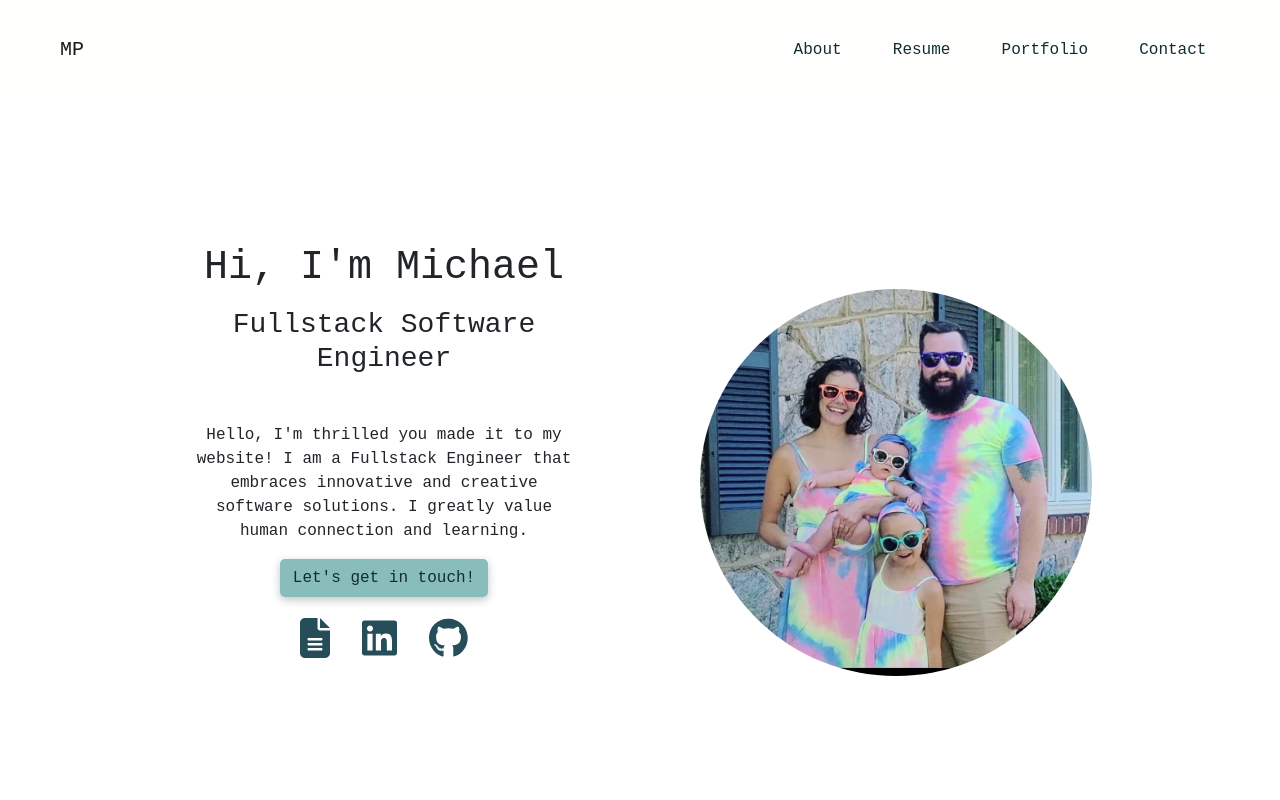
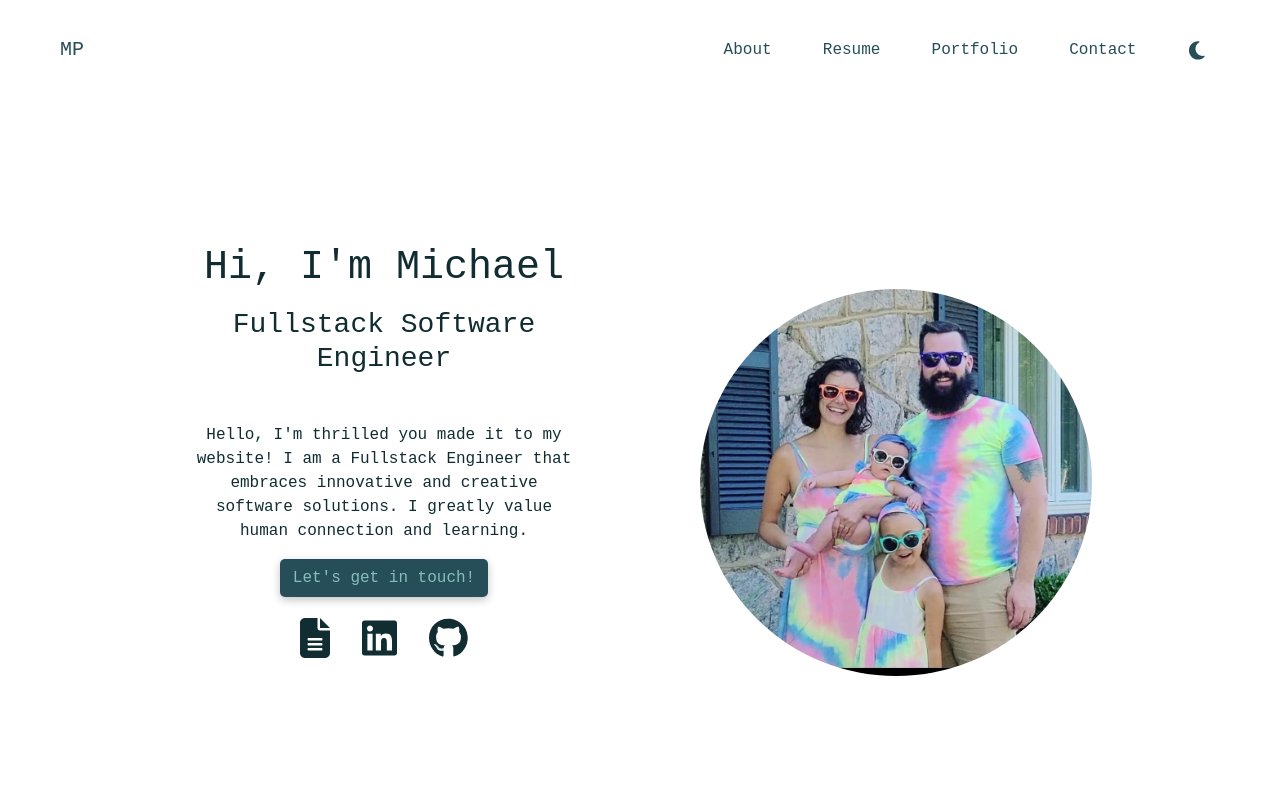
Before and after one commit to pagman77/personal-website, a Next.js app: page / in a window 1280 px wide. Shown: the top 800 px of the page. Built offline with nearby package versions, Linux system fonts and the light colour scheme.

Commit message:
update global styles and variables for continutiy, add themes, impliment dark mode and button

```diff
--- a/comps/Navbar.js
+++ b/comps/Navbar.js
@@ -1,6 +1,8 @@
 import Link from "next/link";
+import { FontAwesomeIcon } from '@fortawesome/react-fontawesome';
+import { faMoon, faSun } from "@fortawesome/free-solid-svg-icons";
 
-export default function Navbar() {
+export default function Navbar({ switchTheme, theme }) {
   return (
     <nav className="navbar navbar-light navbar-expand-lg static-top">
       <div className="nav-container container-fluid mx-5">
@@ -28,7 +30,8 @@ export default function Navbar() {
             role="button">Resume</a>
           <a href="#portfolio" className="nav-link">Portfolio</a>
           <a href="#contact" className="nav-link">Contact</a>
-
+          {theme === "light" && <FontAwesomeIcon className="dark-btn" role="button" onClick={switchTheme} icon={faMoon} />}
+          {theme === "dark" && <FontAwesomeIcon className="dark-btn" role="button" onClick={switchTheme} icon={faSun} />}
         </div>
       </div>
     </nav>
--- a/comps/ProjectCard.js
+++ b/comps/ProjectCard.js
@@ -28,8 +28,8 @@ export default function ProjectCard({ project }) {
     return projectIcons;
   }
   return (
-    <Card inverse outline color="dark" className="col-12 col-lg-5 m-5 p-3 project">
-      <CardHeader className="text-dark ">
+    <Card inverse outline className="col-12 col-lg-5 m-5 p-3 project">
+      <CardHeader>
         <CardTitle className='text-center card-title'>
           {project.title}
         </CardTitle>
@@ -39,7 +39,7 @@ export default function ProjectCard({ project }) {
         height={project.image.height}
         src={project.image.url}
         alt={project.title} />
-      <CardBody className="text-dark">
+      <CardBody>
         <CardText>
           <small>{project.description}</small>
         </CardText>
--- a/pages/index.js
+++ b/pages/index.js
@@ -1,5 +1,6 @@
 import Image from 'next/image';
 import Head from 'next/head';
+import { useState, useEffect } from 'react';
 
 import About from '../comps/About';
 import Contact from '../comps/Contact';
@@ -13,6 +14,18 @@ import { faLinkedin, faGithub } from '@fortawesome/free-brands-svg-icons';
 import { PROJECTS } from '../misc/projects';
 
 export default function Home() {
+
+  const [theme, setTheme] = useState("light");
+
+  function switchTheme() {
+    if (theme === "light") setTheme("dark");
+    if (theme === "dark") setTheme("light");
+  }
+
+  useEffect(function toggleTheme() {
+    document.documentElement.setAttribute('data-theme', theme);
+  }, [theme]);
+
   return (
     <>
       <Head>
@@ -20,7 +33,7 @@ export default function Home() {
         <meta name='description' content='Connecticut-based full-stack software engineer' />
         <meta name="keywords" content='software, engineer, developer, python, javascript, nextjs, react, express, node, sql, flask' />
       </Head>
-      <Navbar />
+      <Navbar switchTheme={switchTheme} theme={theme} />
       <div className='container-fluid home my-5'>
         <div className="row d-flex align-items-center justify-content-center p-3">
           <div className="col-sm-12 col-md-4 text-center mx-5 mb-5">
--- a/styles/globals.css
+++ b/styles/globals.css
@@ -1,35 +1,74 @@
 :root{
- --light-background: #ffffff;
- --light-text: #112D32;
- --light-hover: #254E58;
- --light-btn: #88BDBC;
- --light-outline: #112D32;
  --component-space: 10rem;
 }
+
+[data-theme="light"]{
+ --background: #ffffff;
+ --card-background: #f5f5f5;
+ --text: #112D32;
+ --btn: #254E58;
+ --btn-text: #88BDBC;
+ --hover: #88BDBC;
+}
+
+[data-theme="dark"] {
+ --background: #112D32;
+ --card-background: #254E58;
+ --text: #88BDBC;
+ --hover: #254E58;
+ --btn-text: #254E58;
+ --btn: #88BDBC;
+}
+
+
+/* GLOBAL */
 
 html,
 body {
  font-family: 'Inconsolata', monospace;
- background-color: var(--light-background);
+ background-color: var(--background);
+ color: var(--text);
 }
 i{
  font-size: 2rem;
  padding: .2rem;
- color: var(--light-hover)
+ color: var(--text)
 }
+
+
+/* NAVBAR  */
+
 .navbar{
  height: 100px;
- background-color: #fffffe;
+ background-color: var(--background);
  margin-bottom: 8rem;
 }
 
 #main-nav a{
- color: var(--light-text);
+ color: var(--btn);
  margin: 1.1rem;
 }
 
 #main-nav a:hover{
- color: var(--light-btn);
+ color: var(--hover);
+}
+
+.dark-btn{
+ color: var(--btn);
+ margin: 1.7rem;
+ font-size: 1.3rem;
+}
+
+.dark-btn:hover{
+ color: var(--hover);
+}
+
+.nav-container a{
+ color: var(--btn) !important;
+}
+
+.nav-container a:hover{
+ color: var(--hover) !important;
 }
 
 .headshot {
@@ -41,28 +80,30 @@ i{
 }
 
 .home a {
- color: var(--light-hover);
+ color: var(--text);
  font-size: 2.5rem;
  margin-left: 1rem;
  margin-right: 1rem;
 }
 
 .home a:hover {
- color: var(--light-btn);
+ color: var(--hover);
 }
 
 #contact-btn {
- color: var(--light-text);
- background-color: var(--light-btn);
+ color: var(--btn-text);
+ background-color: var(--btn);
  border-radius: 5px;
  font-size: 1rem;
  box-shadow: rgba(0, 0, 0, 0.24) 0px 3px 8px;
 }
 
 #contact-btn:hover {
- color: var(--light-btn);
- background-color: var(--light-hover);
+ color: var(--btn);
+ background-color: var(--btn-text);
 }
+
+/* ABOUT */
 
 .about{
  margin-bottom: var(--component-space);
@@ -71,23 +112,15 @@ i{
 }
 
 .about a {
- color: var(--light-btn);
+ color: var(--btn);
  text-decoration: none;
 }
 
 .about a:hover {
- color: var(--light-hover);
+ color: var(--hover);
 }
 
-/* .blog a {
- color: var(--light-text);
- font-size: 1.8rem;
- text-decoration: none;
-}
-
-.blog a:hover {
- color: var(--light-hover);
-} */
+/* PORTFOLIO */
 
 .portfolio{
  margin-bottom: var(--component-space);
@@ -95,15 +128,8 @@ i{
  scroll-margin-top: 6rem;
 }
 
-/* .project{
- width: 32rem;
- height: 38rem;
-} */
 
-.card-title{
- font-size: 1.6rem;
-}
-
+/* CONTACT */
 
 .contact{
  margin-top: var(--component-space);
@@ -111,8 +137,8 @@ i{
 }
 
 .contact-btn {
- color: var(--light-text);
- background-color: var(--light-btn);
+ color: var(--btn-text);
+ background-color: var(--btn);
  border-radius: 5px;
  font-size: 1.15rem;
  margin-top: 1.8rem;
@@ -120,19 +146,28 @@ i{
 }
 
 .contact-btn:hover {
- color: var(--light-btn);
- background-color: var(--light-hover);
+ color: var(--btn);
+ background-color: var(--hover);
 }
 
 .contact input,
 .contact select,
 .contact textarea {
  box-shadow: rgba(0, 0, 0, 0.35) 0px 5px 15px;
+ color: var(--text);
+ background-color: var(--card-background);
+}
+
+/* PROJECT */
+
+.project{
+ color: var(--text) !important;
+ background-color: var(--card-background);
 }
 
 .project-btn {
- background-color: var(--light-btn);
- color: var(--light-text);
+ background-color: var(--btn);
+ color: var(--text);
  border-radius: 5px;
  font-size: 1.15rem;
  margin-top: 1.8rem;
@@ -140,25 +175,32 @@ i{
 }
 
 .project-btn:hover {
- color: var(--light-text);
- background-color: var(--light-hover);
+ color: var(--btn);
+ background-color: var(--hover);
 }
 
 .project-btn a {
  text-decoration: none;
- color: var(--light-text);
+ color: var(--btn);
 }
 
 .project-btn a:hover {
- color: var(--light-btn);
+ color: var(--hover);
 }
 
+.card-title{
+ font-size: 1.6rem;
+}
+
+
+/* FOOTER */
+
 .footer a {
- color: var(--light-hover);
+ color: var(--btn);
  margin: 1.5rem;
  font-size: 1.5rem;
 }
 
 .footer a:hover {
- color: var(--light-btn);
+ color: var(--hover);
 }
```
